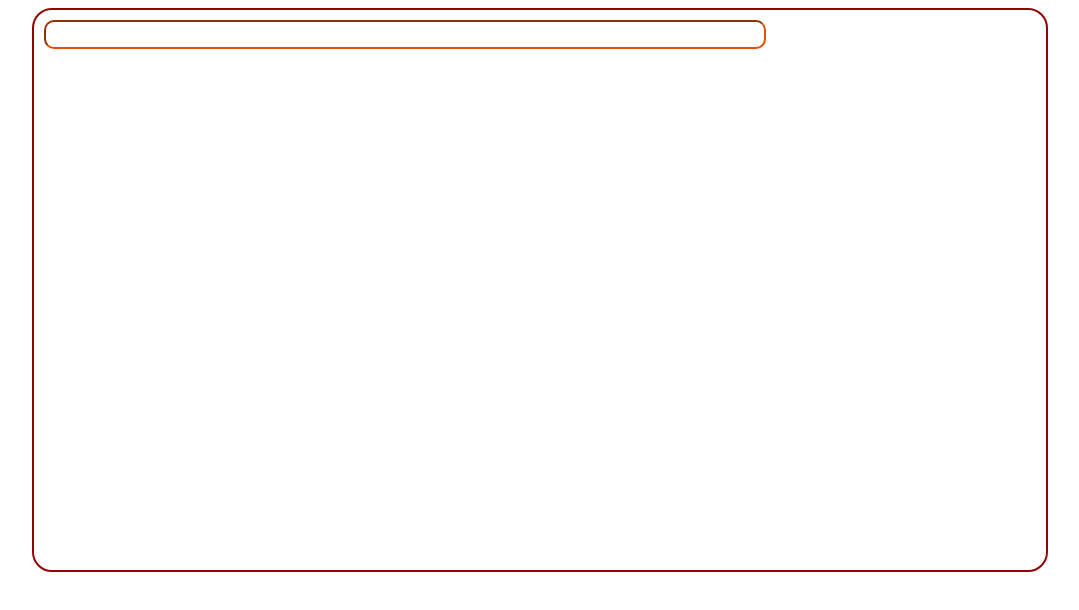
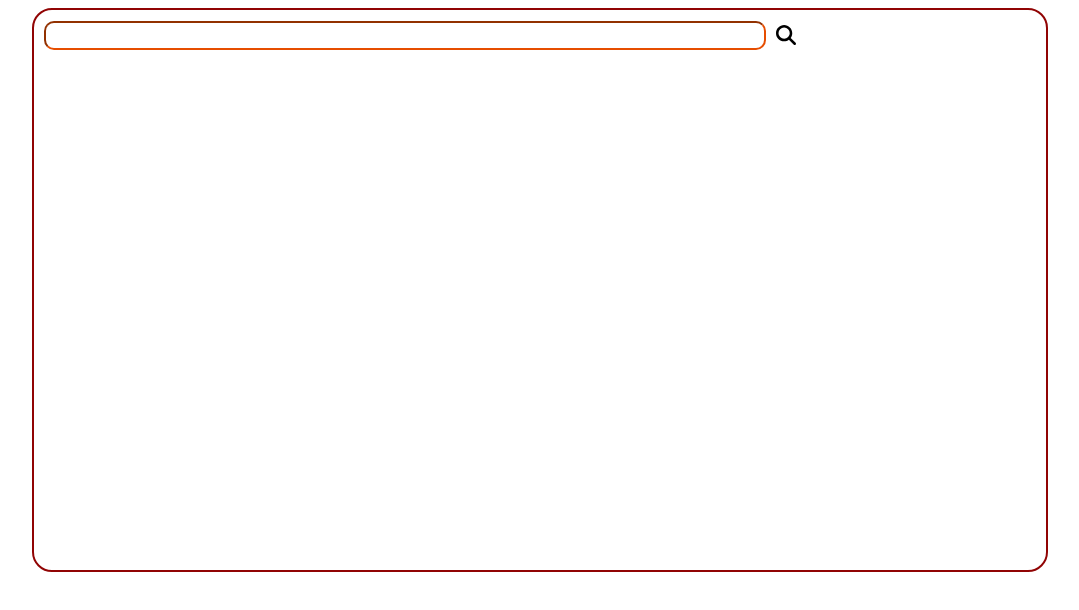
Before and after one commit to chanminswe/pokemon-finder, a React (Vite) app: page / in a window 1280 px wide. Shown: the top 610 px of the page, without its empty margins (100-1179 px from the left). Built offline with nearby package versions, Linux system fonts and the light colour scheme.

Commit message:
added search icon from font awesome

```diff
--- a/package.json
+++ b/package.json
@@ -10,6 +10,9 @@
     "preview": "vite preview"
   },
   "dependencies": {
+    "@fortawesome/fontawesome-free": "^6.7.1",
+    "@fortawesome/free-solid-svg-icons": "^6.7.1",
+    "@fortawesome/react-fontawesome": "^0.2.2",
     "react": "^18.3.1",
     "react-dom": "^18.3.1"
   },
--- a/src/App.css
+++ b/src/App.css
@@ -7,6 +7,9 @@
 }
 
 .search-pokemon-container{
+  display: flex;
+  align-items: center;
+
   width: 100%;
   padding: 10px;
 }
@@ -17,3 +20,13 @@
   padding: 5px;
   width: 70%;
 }
+
+.search-icon:hover{
+
+}
+
+.search-icon{
+  height: 20px;
+  margin-left: 5px;
+  padding : 5px;
+}
--- a/src/App.jsx
+++ b/src/App.jsx
@@ -1,15 +1,17 @@
-import React from 'react'
-import './App.css';
-
+import React from "react";
+import "./App.css";
+import { FontAwesomeIcon } from "@fortawesome/react-fontawesome";
+import { faMagnifyingGlass } from "@fortawesome/free-solid-svg-icons";
 
 const App = () => {
   return (
-    <div className='pokemon-main-container'>
-      <header className='search-pokemon-container'>
-        <input className='search-input'/>
+    <div className="pokemon-main-container">
+      <header className="search-pokemon-container">
+        <input className="search-input" />
+        <FontAwesomeIcon  className="search-icon"icon={faMagnifyingGlass} />
       </header>
     </div>
-  )
-}
+  );
+};
 
-export default App
+export default App;
```
Also changed, not shown: 1 other file (tests, documents, lock files or other folders).
